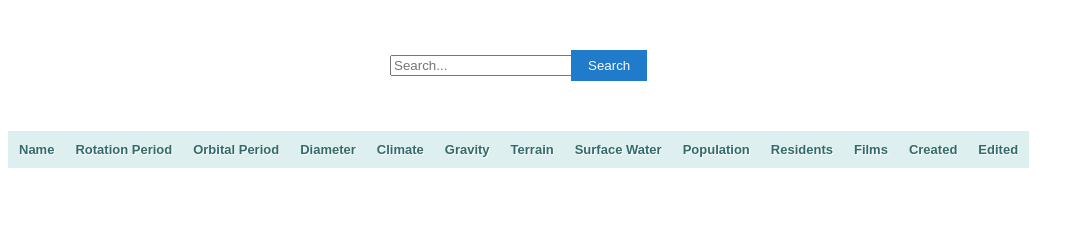
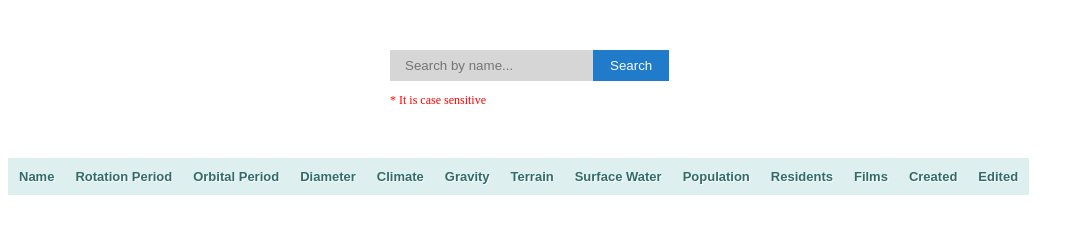
Before and after one commit to rirfanuddin/Exercise3, a plain HTML site: page index.html in a window 1280 px wide. Shown: the whole page, without its empty margins (0-1084 px from the left). Drawn offline with Linux system fonts and the light colour scheme; no server answers.

Commit message:
beautify the view

```diff
--- a/index.html
+++ b/index.html
@@ -10,8 +10,9 @@
 </head>
 <body>
     <form>
-        <input id="searchValue" type="text" placeholder="Search..." required>
+        <input id="searchValue" type="text" placeholder="Search by name..." required>
         <input type="button" value="Search" class="button" onclick="search()">
+        <p class="notes">* It is case sensitive</p>
     </form>
     <table class="table">
         <thead>
--- a/style.css
+++ b/style.css
@@ -22,7 +22,7 @@ form {
     width:500px;
     margin:50px auto;
 }
-#search {
+#searchValue {
     padding:8px 15px;
     background:rgba(50, 50, 50, 0.2);
     border:0px solid #dbdbdb;
@@ -39,3 +39,8 @@ form {
     background-color:#fafafa;
     color:#207cca;
 }
+
+.notes {
+    color: red;
+    font-size: 12px;
+}
```
